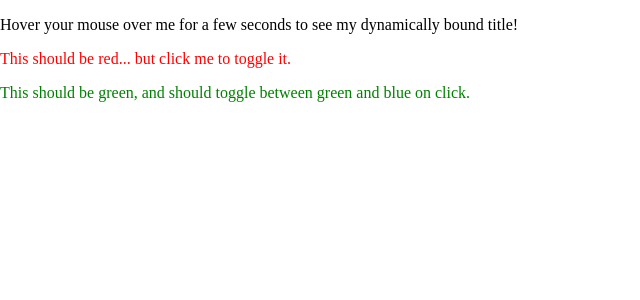
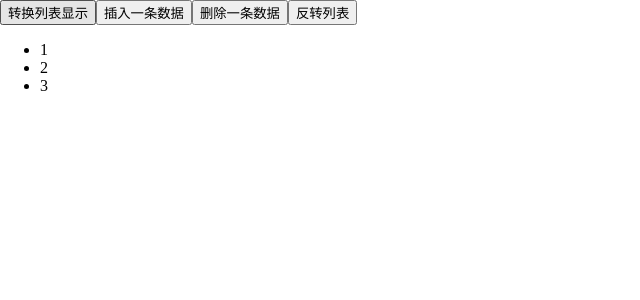
Before and after one commit to yanqi17118357/vue-study, a Vue app: page / in a window 1280 px wide. Shown: the top 300 px of the page, without its empty margins (0-640 px from the left). Built offline with nearby package versions, Linux system fonts and the light colour scheme.

Commit message:
练习-条件与循环

```diff
--- a/src/App.vue
+++ b/src/App.vue
@@ -1,51 +1,26 @@
-<!--
-Hover your mouse over me for a few seconds to see my dynamically bound title!
-
-This should be red... but click me to toggle it.
-
-This should be green, and should toggle between green and blue on click.
--->
 
 <script>
 export default {
     data() {
         return {
-            data: "hello, world",
-            isRed: true,
-            color: 'green'
-        }
-    },
-    methods: {
-        redTrans() {
-            this.isRed = !this.isRed;
-        },
-        transColor() {
-          this.color = (this.color === "green") ? 'blue' : 'green';
+            show: true,
+            list: [1, 2, 3]
         }
     }
-
 }
 </script>
 
 <template>
-    <p>
-        <span :title="data">
-            Hover your mouse over me for a few seconds to see my dynamically bound title!
-        </span>
-    </p>
+    <button @click="show = !show">转换列表显示</button>
+    <button @click="list.push(list.length+1)">插入一条数据</button>
+    <button @click="list.pop()">删除一条数据</button>
+    <button @click="list.reverse()">反转列表</button>
 
-    <p :class="{ red: isRed }" @click="redTrans">
-        This should be red... but click me to toggle it.
-    </p>
-
-    <p :style="{ color }" @click="transColor">
-        This should be green, and should toggle between green and blue on click.
-    </p>
-
+    <ul v-if="show && list.length">
+        <li v-for="item in list">
+            {{ item }}
+        </li>
+    </ul>
+    <p v-else-if="list.length">存在列表，但是隐藏了</p>
+    <p v-else>列表没有数据</p>
 </template>
-
-<style>
-.red {
-    color: red;
-}
-</style>
```
